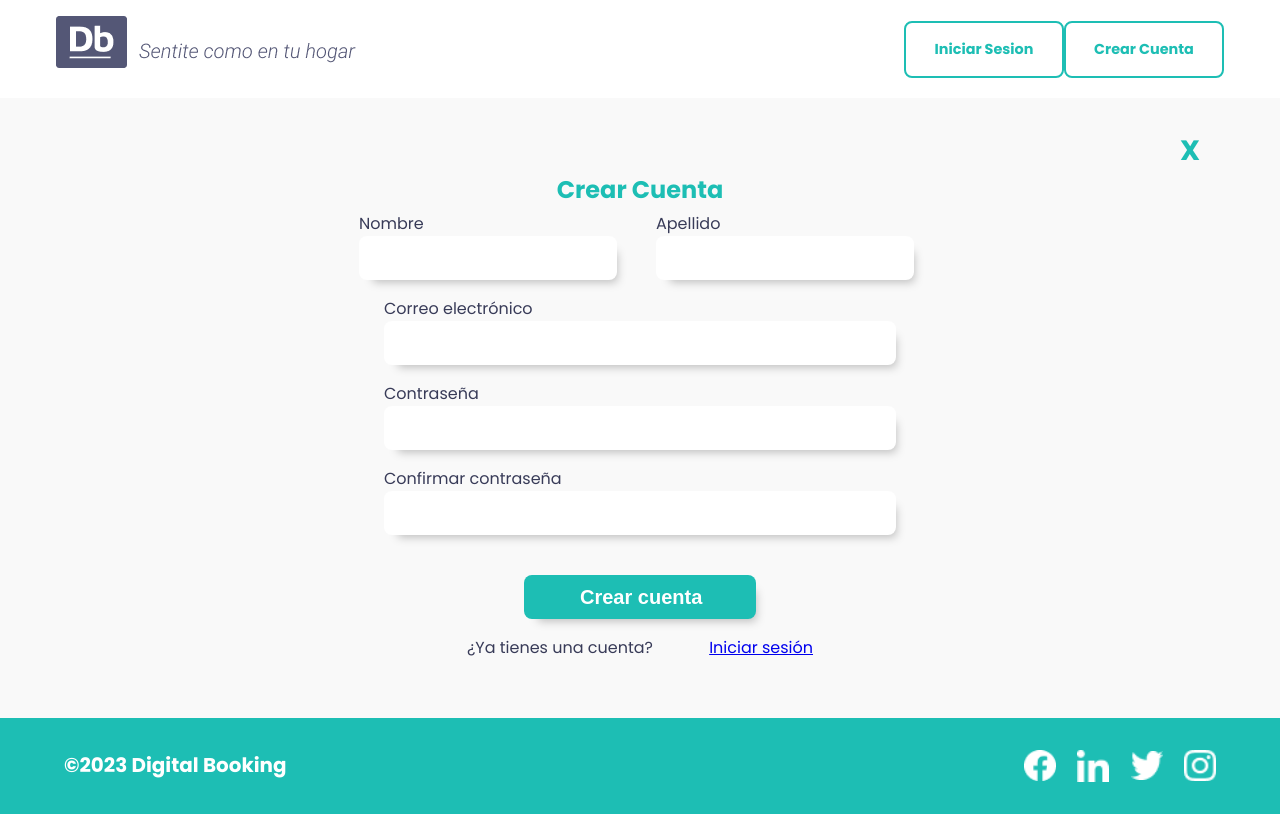
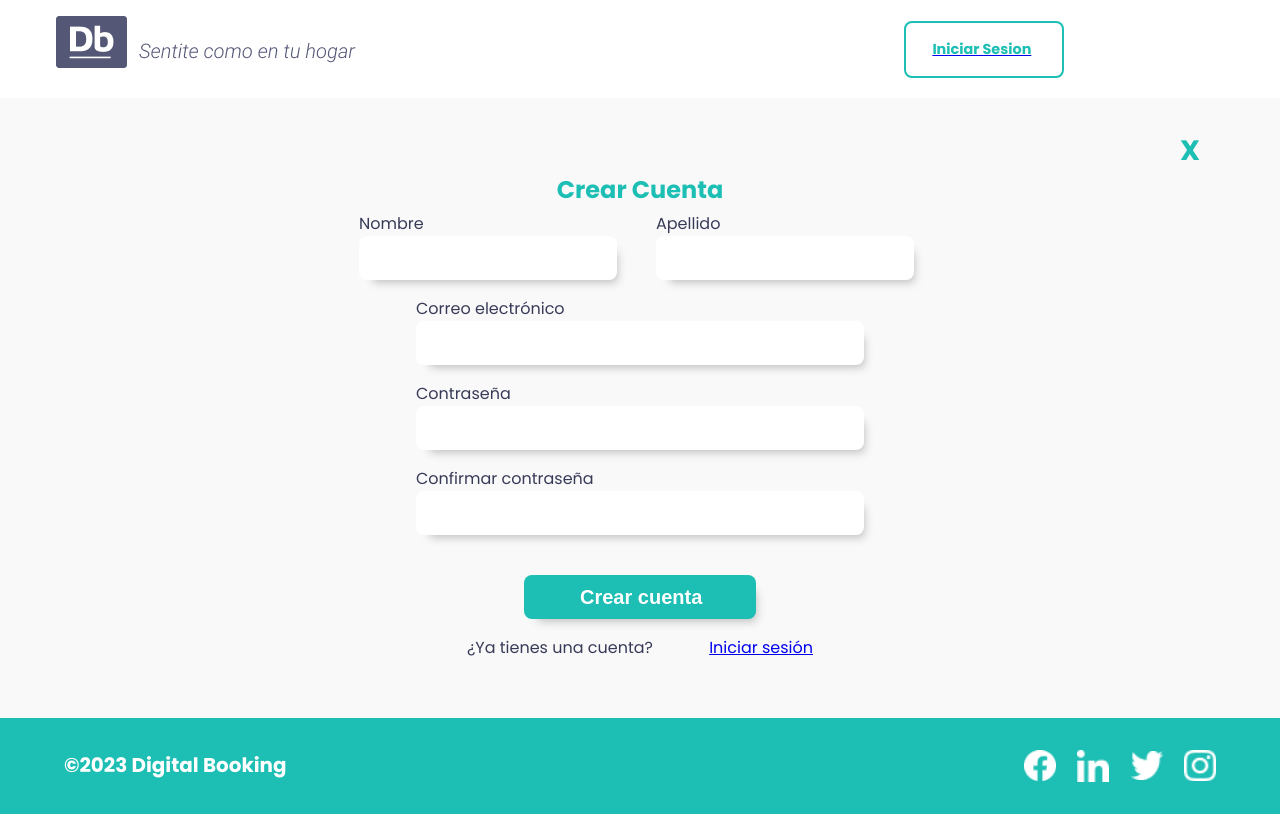
Before and after one commit to oicor6/DigitalBooking, a React (Vite) app in the folder ReactAppDigitalBooking/: page /createacc in a window 1280 px wide. Built offline with nearby package versions, Linux system fonts and the light colour scheme.

Commit message:
nuevas funciones

```diff
--- a/ReactAppDigitalBooking/src/Components/Header.jsx
+++ b/ReactAppDigitalBooking/src/Components/Header.jsx
@@ -1,6 +1,6 @@
 import React from 'react';
 import Logo from '../images/LogoHeader.png'
-import {Link} from 'react-router-dom'
+import {Link, useLocation} from 'react-router-dom'
 import { useState } from 'react';
 import { useEffect } from 'react';
 import User from './User';
@@ -10,6 +10,10 @@ import LogoMob from '../images/LogoMob.png'
 const Header = () => {
   const [user,setUser] = useState()
 
+  let location = useLocation()
+  const [mostrarLogin, setLogin] = useState(false)
+  const [mostrarCrAcc, setCrAcc] = useState(false)
+
   useEffect(() => {
   const userName = localStorage.getItem('Username');
   if(userName){
@@ -17,13 +21,26 @@ const Header = () => {
   }
   },[])
 
+  useEffect(() => {
+    if (location.pathname === "/login") {
+      setCrAcc(true)
+      setLogin(false)
+    }else if (location.pathname === "/createacc"){
+      setLogin(true)
+      setCrAcc(false)
+    }else{
+      setLogin(true)
+      setCrAcc(true)}
+    },[location])
+
   return (
     <div className='header'>
       {/* <Link to={'/'}><img src={Logo} alt="Logo"/></Link> */}
       <Link to={'/'}><img className='LogoDesk' src={Logo} alt="Logo"/></Link>
       <Link to={'/'}><img className='LogoMob' src={LogoMob} alt="Logo"/></Link>
       <Link to={'/'}><img className='MenuLogo' src={MenuLogo} alt="Logo"/></Link>
-      {user ? <User user={user}/>: <div className='buttons'><Link to={'/login'}><button className='headerButtons'>Iniciar Sesion</button></Link><Link to={'createacc'}><button className='headerButtons'>Crear Cuenta</button></Link></div>}
+      {/* {user ? <User user={user}/>: <div className='buttons'><Link to={'/login'}><button className='headerButtons'>Iniciar Sesion</button></Link><Link to={'createacc'}><button className='headerButtons'>Crear Cuenta</button></Link></div>} */}
+      {user ? <User user={user}/>: <div className='buttons'><Link to={'/login'}><button className={mostrarLogin ? "visible headerButtons" : "invisible"} onClick={() => setLogin(true)}>Iniciar Sesion</button></Link><Link to={'/createacc'}><button className={mostrarCrAcc ? "visible headerButtons" : "invisible"} onClick={() => setCrAcc(true)}>Crear Cuenta</button></Link></div>}
     </div>
   )
 }
--- a/ReactAppDigitalBooking/src/index.css
+++ b/ReactAppDigitalBooking/src/index.css
@@ -95,6 +95,12 @@ body {
   display: flex;
   justify-content: space-between;
   align-items: center;
+}
+.visible{
+  display: flex;
+}
+.invisible{
+  display: none;
 }
 
 .searcher {
@@ -297,7 +303,8 @@ body {
 }
 
 .dato2Input input {
-  padding-right: 31rem;
+  /* padding-right: 31rem; */
+  color: #383B58;
 }
 .datoInput input{
   width: 87%;
```
